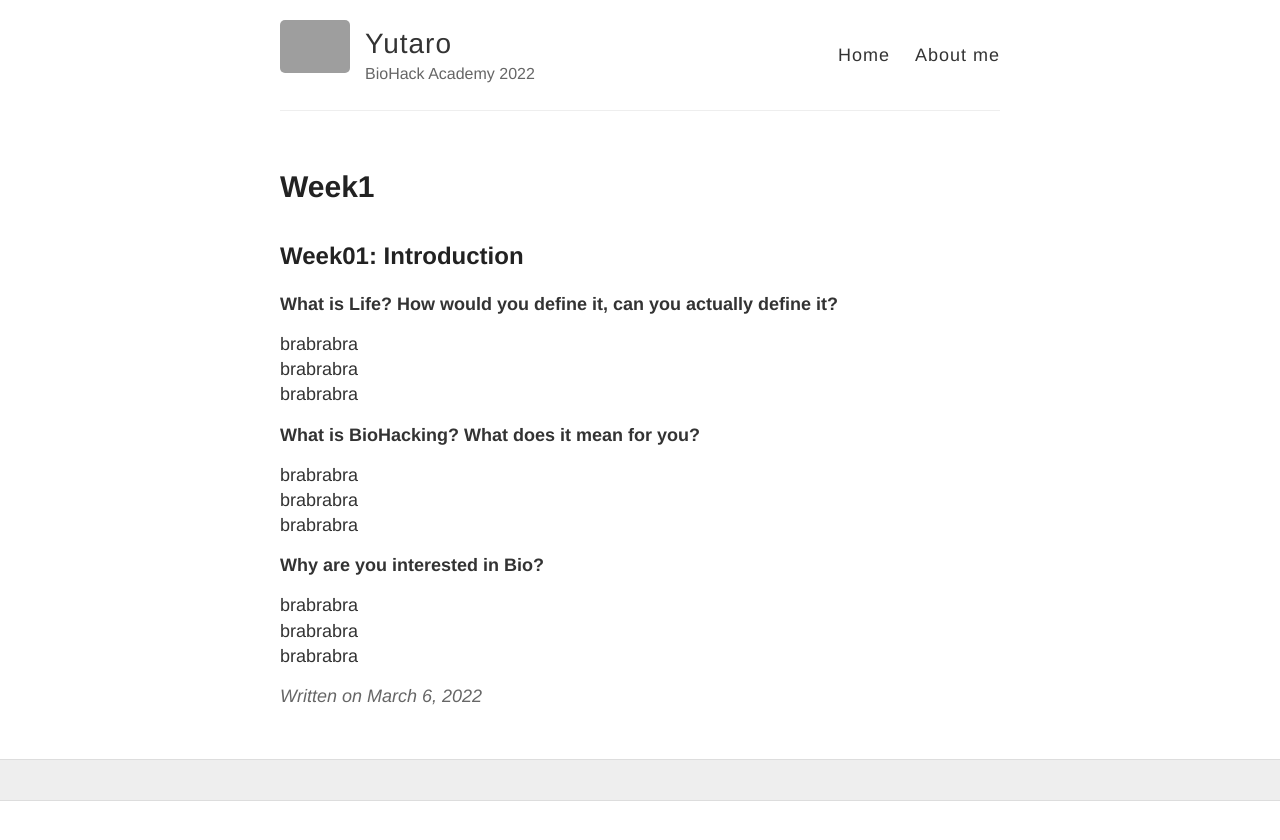
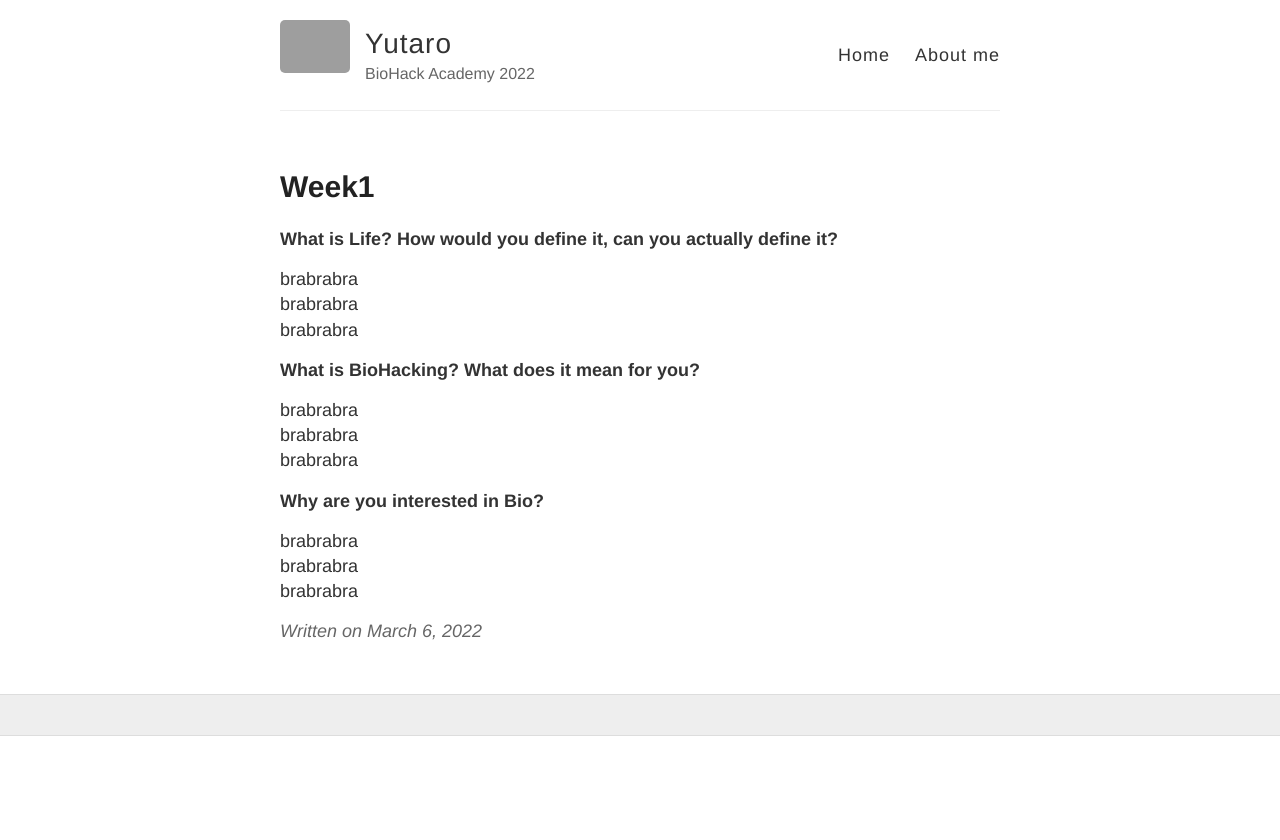
Before and after one commit to ytr0221/ytr0221.github.io, a Jekyll site: the page built from _posts/2022-3-06-Week1.md, in a window 1280 px wide. Shown: the top 840 px of the page. Built offline with Jekyll 4.4.1, drawn with Linux system fonts in a browser that asks for light colours; grey boxes are pictures that could not be loaded.

Commit message:
Update 2022-3-06-Week1.md

```diff
--- a/_posts/2022-3-06-Week1.md
+++ b/_posts/2022-3-06-Week1.md
@@ -1,8 +1,6 @@
 ---
 layout: post
 ---
-
-## Week01: Introduction
 
 **What is Life? How would you define it, can you actually define it?**
 
```
